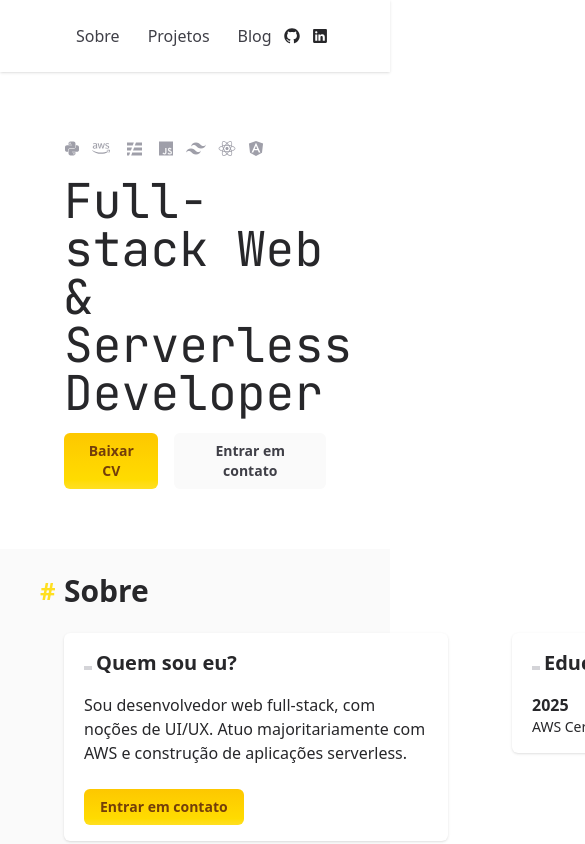
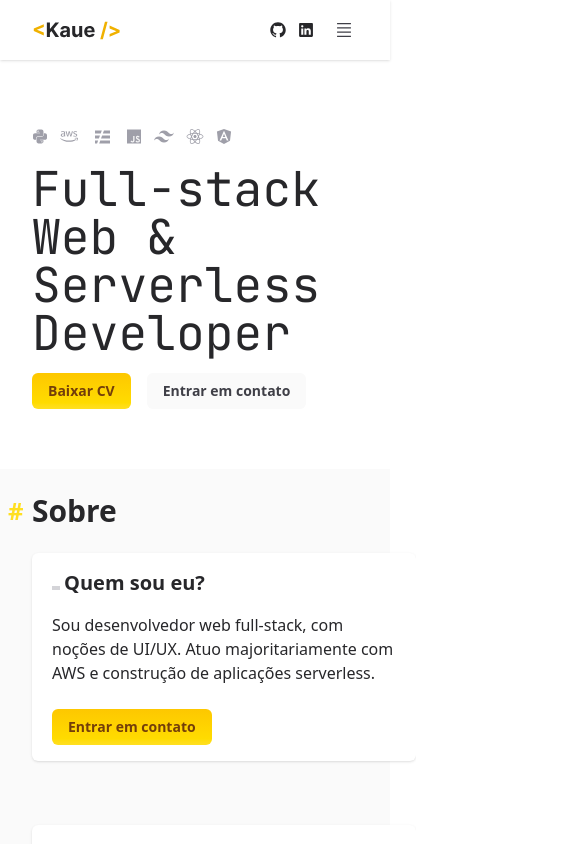
Before and after one commit to kauelima21/kaueleal.dev, a React (Vite) app: page / in a window 390 px wide. Shown: the top 844 px of the page, 585 px wide, since content can reach past the window. Built offline with nearby package versions, Linux system fonts and the light colour scheme.

Commit message:
feat: add mobile support

```diff
--- a/index.html
+++ b/index.html
@@ -2,7 +2,7 @@
 <html lang="en">
   <head>
     <meta charset="UTF-8" />
-    <link rel="icon" type="image/svg+xml" href="/vite.svg" />
+    <link rel="icon" type="image/svg+xml" href="/assets/logo.svg" />
     <meta name="viewport" content="width=device-width, initial-scale=1.0" />
     <title>Vite + React + TS</title>
 
--- a/package.json
+++ b/package.json
@@ -14,6 +14,7 @@
     "@tailwindcss/vite": "^4.1.8",
     "react": "^19.1.0",
     "react-dom": "^19.1.0",
+    "tailwind-merge": "^3.3.0",
     "tailwind-variants": "^1.0.0",
     "tailwindcss": "^4.1.8"
   },
--- a/src/App.tsx
+++ b/src/App.tsx
@@ -18,7 +18,7 @@ function App() {
       <Header />
 
       <main className="my-16 space-y-15 text-zinc-800">
-        <div className="mx-16 max-w-3xl space-y-4">
+        <div className="mx-8 lg:mx-16 max-w-3xl space-y-4">
           <div className="flex gap-3">
             <img src={python} alt="Python" />
             <img src={aws} alt="AWS" />
@@ -37,12 +37,12 @@ function App() {
           </div>
         </div>
 
-        <section className="px-16 bg-zinc-50 py-6 space-y-6">
+        <section className="px-8 lg:px-16 bg-zinc-50 py-6 space-y-6">
           <h2 className="relative text-3xl font-bold before:content-['#'] before:absolute before:left-[-1.5rem] before:top-1/2 before:-translate-y-1/2 before:text-yellow-300 before:text-2xl">
             Sobre
           </h2>
 
-          <div className="flex items-start gap-16">
+          <div className="flex flex-col lg:flex-row items-start gap-16">
             <article className="bg-white px-5 py-4 min-w-96 max-w-lg shadow-sm rounded-md">
               <h3 className="text-xl font-bold mb-4 flex items-baseline gap-1">
                 <span className="block h-1 w-2 bg-zinc-300"></span>
--- /dev/null
+++ b/src/components/Header/MenuItems.tsx
@@ -0,0 +1,29 @@
+import { twMerge } from 'tailwind-merge';
+
+interface MenuItemsProps {
+  orientation?: 'horizontal' | 'vertical';
+}
+
+export function MenuItems({ orientation = 'horizontal' }: MenuItemsProps) {
+  return (
+    <nav>
+      <ul className={twMerge('flex items-center gap-1', orientation === 'vertical' && 'flex-col gap-4')}>
+        <li>
+          <a href="" className="py-1.5 px-3 text-zinc-700 hover:bg-zinc-100 hover:border-zinc-50 rounded-md">
+            Sobre
+          </a>
+        </li>
+        <li>
+          <a href="" className="py-1.5 px-3 text-zinc-700 hover:bg-zinc-100 hover:border-zinc-50 rounded-md">
+            Projetos
+          </a>
+        </li>
+        <li>
+          <a href="" className="py-1.5 px-3 text-zinc-700 hover:bg-zinc-100 hover:border-zinc-50 rounded-md">
+            Blog
+          </a>
+        </li>
+      </ul>
+    </nav>
+  );
+}
--- a/src/components/Header/index.tsx
+++ b/src/components/Header/index.tsx
@@ -1,32 +1,42 @@
+import { RowsIcon, Cross2Icon } from '@radix-ui/react-icons';
 import { Logo } from '../Logo';
 import { SocialLinks } from '../SocialLinks';
+import { useState } from 'react';
+import { MenuItems } from './MenuItems';
 
 export function Header() {
+  const [isMenuOpen, setIsMenuOpen] = useState(false);
+
   return (
-    <header className="flex items-center justify-between py-6 px-16 shadow-sm text-zinc-800">
-      <Logo />
+    <>
+      <header className="flex items-center justify-between py-4 lg:py-6 px-8 lg:px-16 shadow-sm text-zinc-800">
+        <Logo />
 
-      <nav>
-        <ul className="flex items-center gap-1">
-          <li>
-            <a href="" className="py-1.5 px-3 text-zinc-700 hover:bg-zinc-100 hover:border-zinc-50 rounded-md">
-              Sobre
-            </a>
-          </li>
-          <li>
-            <a href="" className="py-1.5 px-3 text-zinc-700 hover:bg-zinc-100 hover:border-zinc-50 rounded-md">
-              Projetos
-            </a>
-          </li>
-          <li>
-            <a href="" className="py-1.5 px-3 text-zinc-700 hover:bg-zinc-100 hover:border-zinc-50 rounded-md">
-              Blog
-            </a>
-          </li>
-        </ul>
-      </nav>
+        <div className="hidden md:block">
+          <MenuItems />
+        </div>
 
-      <SocialLinks />
-    </header>
+        <div className="flex items-center gap-4">
+          <SocialLinks />
+          <button
+            onClick={() => setIsMenuOpen(!isMenuOpen)}
+            className="md:hidden p-1.5 cursor-pointer text-zinc-700 hover:bg-zinc-50 rounded-md"
+          >
+            <RowsIcon className="w-4 h-4" />
+          </button>
+        </div>
+      </header>
+
+      {isMenuOpen && (
+        <div className="grid place-items-center fixed inset-0 bg-zinc-900/50 z-10" onClick={() => setIsMenuOpen(false)}>
+          <div className="bg-white min-w-36 w-max p-4 rounded-md">
+            <div className="flex justify-end mb-4">
+              <Cross2Icon className="w-4 h-4 cursor-pointer" />
+            </div>
+            <MenuItems orientation="vertical" />
+          </div>
+        </div>
+      )}
+    </>
   );
 }
```
Also changed, not shown: src/assets/logo.svg (added), 1 other file (tests, documents, lock files or other folders).
